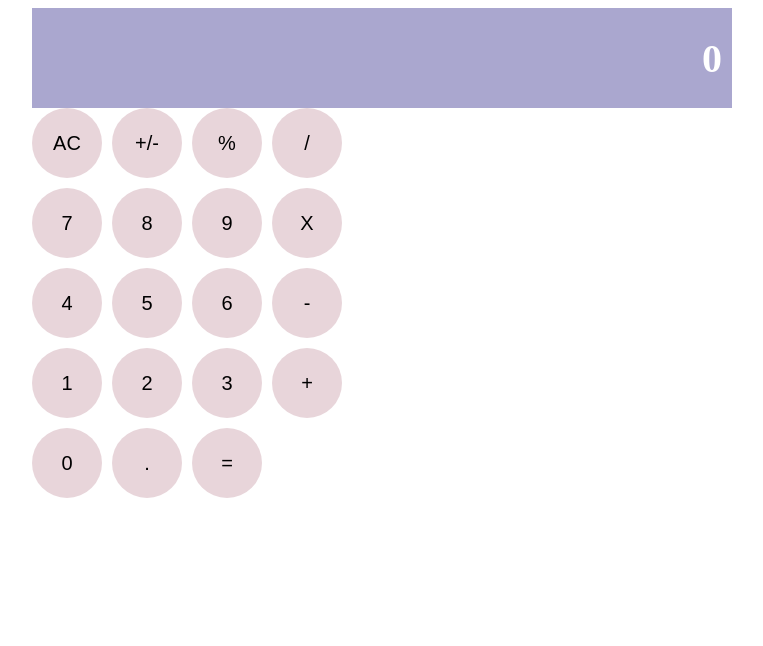
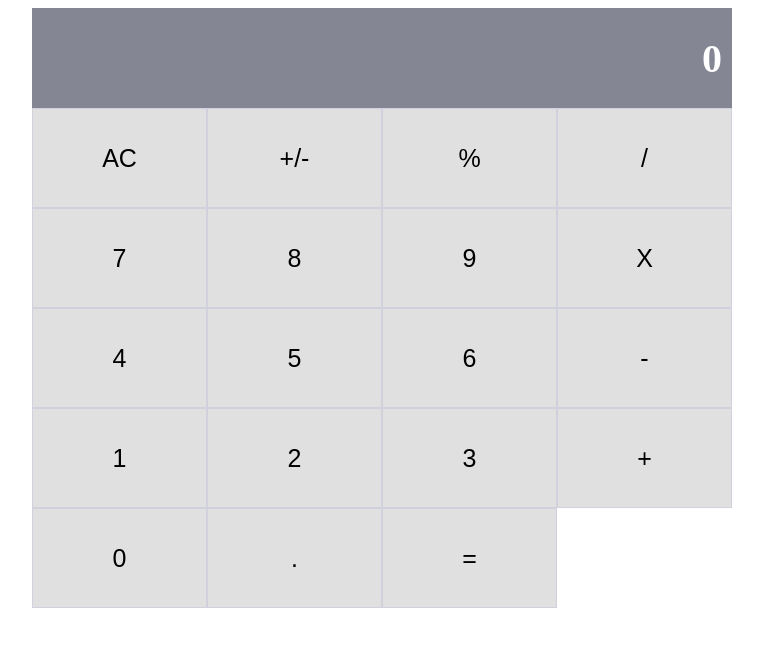
Before and after one commit to NiiazalyDzhumaliev/calculator-react, a React (Create React App) app: page / in a window 1280 px wide. Shown: the top 646 px of the page, without its empty margins (258-1021 px from the left). Built offline with nearby package versions, Linux system fonts and the light colour scheme.

Commit message:
Make buttons wider

```diff
--- a/src/App.css
+++ b/src/App.css
@@ -8,15 +8,12 @@
 }
 
 .button {
-  width: 70px;
-  height: 70px;
-  margin-right: 10px;
-  margin-bottom: 10px;
-  border-radius: 50%;
-  border: 0;
-  font-size: 20px;
+  width: 25%;
+  height: 100%;
+  border: 1.5px solid #d1d1de;
+  font-size: 25px;
   outline: none;
-  background-color: #e8d5da;
+  background-color: #e0e0e0;
 }
 
 .calc-result {
@@ -24,7 +21,7 @@
   justify-content: flex-end;
   align-items: center;
   height: 100px;
-  background-color: #aaa7cf;
+  background-color: #858694;
   color: white;
   font-size: 40px;
   font-weight: bold;
@@ -35,3 +32,7 @@
   margin-right: 10px;
   padding: 0;
 }
+
+.button-group {
+  height: 100px;
+}
--- a/src/components/ButtonPanel.js
+++ b/src/components/ButtonPanel.js
@@ -34,31 +34,31 @@ const ButtonPanel = props => {
   const handleClick = buttonName => props.clickHandler(buttonName);
   return (
     <>
-      <div className="groupOne">
+      <div className="groupOne button-group">
         {buttonGroups.groupOne.group.map(button => (
           <Button name={button} key={UuidV4()} clickHandler={handleClick} />
         ))}
       </div>
 
-      <div className="groupTwo">
+      <div className="groupTwo button-group">
         {buttonGroups.groupTwo.group.map(button => (
           <Button name={button} key={UuidV4()} clickHandler={handleClick} />
         ))}
       </div>
 
-      <div className="groupThree">
+      <div className="groupThree button-group">
         {buttonGroups.groupThree.group.map(button => (
           <Button name={button} key={UuidV4()} clickHandler={handleClick} />
         ))}
       </div>
 
-      <div className="groupFour">
+      <div className="groupFour button-group">
         {buttonGroups.groupFour.group.map(button => (
           <Button name={button} key={UuidV4()} clickHandler={handleClick} />
         ))}
       </div>
 
-      <div className="groupFive">
+      <div className="groupFive button-group">
         {buttonGroups.groupFive.group.map(button => (
           <Button name={button} key={UuidV4()} clickHandler={handleClick} />
         ))}
```
Also changed, not shown: 1 other file (tests, documents, lock files or other folders).
